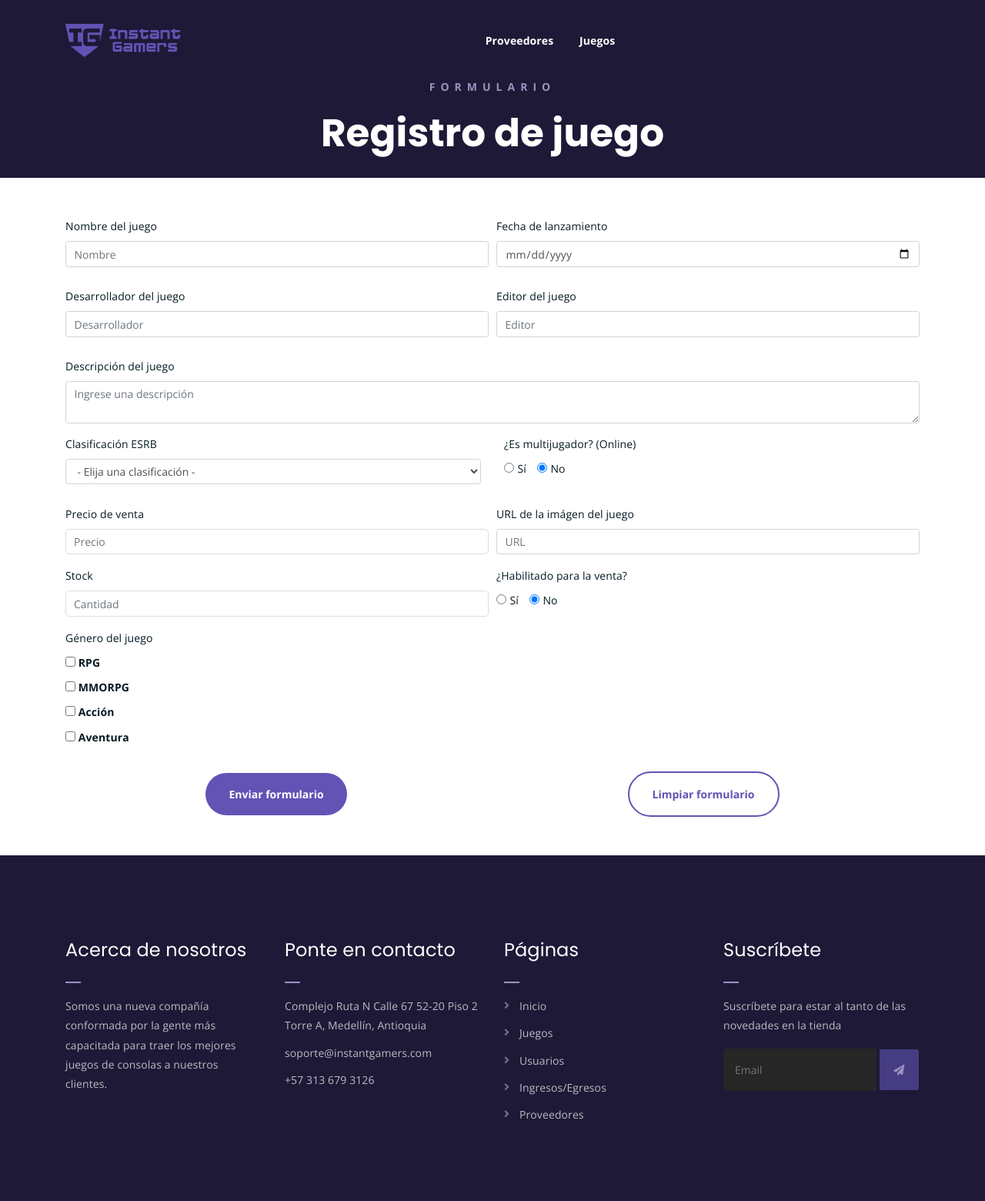
After one commit to sant-17/Gaming-Market-Django, a Django app: page /webapp/formularioJuego/ in a window 1280 px wide. The commit adds this page. Shown: the whole page at 77% size. Run offline with Django 4.2, Linux system fonts and the light colour scheme; data comes from the database, SQL or seed files in the repository; some libraries are stand-ins or nearby versions.

Commit message:
Creación de formularios

```diff
--- a/webapp/models.py
+++ b/webapp/models.py
@@ -11,7 +11,7 @@ class Proveedor(models.Model):
 
 
 class Genero(models.Model):
-    nombre = models.CharField(max_length=30)
+    nombre = models.CharField(max_length=30, unique=True)
 
     def __str__(self) -> str:
         return f"{self.nombre}"
@@ -24,10 +24,11 @@ class Juego(models.Model):
     descripcion = models.TextField()
     ESRB_CHOISES = (('E', 'Everyone'), ('E10', 'Everyone 10+'), ('T', 'Teen'), ('M', 'Mature 17+'), ('AO', 'Adults Only 18+'), ('RP', 'Rating Pending'))
     esrb = models.CharField(max_length=30, choices=ESRB_CHOISES, default='RP')
+    multijugador = models.BooleanField(default=False)
     stock = models.PositiveIntegerField()
     precio = models.DecimalField(max_digits=15, decimal_places=2, default=0.00)
     imagen = models.URLField(null=True, blank=True)
-    habilitado = models.BooleanField()
+    habilitado = models.BooleanField(default=False)
     generos = models.ManyToManyField(Genero)
 
     def __str__(self) -> str:
@@ -37,10 +38,9 @@ class Compra(models.Model):
     fecha = models.DateField()
     valor = models.DecimalField(max_digits=15, decimal_places=2, default=0.00)
     id_proveedor = models.ForeignKey(Proveedor, on_delete=models.DO_NOTHING)
-    juegos = models.ManyToManyField(Juego, through='Compra_detalle', blank=True)
 
     def __str__(self) -> str:
-        return f"{self.fecha} {self.valor}"
+        return f"{self.fecha} - {self.valor}"
 
 class Compra_detalle(models.Model):
     id_compra = models.ForeignKey(Compra, on_delete=models.DO_NOTHING)
@@ -66,7 +66,7 @@ class Rol(models.Model):
 class Usuario(models.Model):
     email = models.EmailField(max_length=100)
     clave = models.CharField(max_length=50)
-    id_permiso = models.ForeignKey(Rol, on_delete=models.DO_NOTHING)
+    id_rol = models.ForeignKey(Rol, on_delete=models.DO_NOTHING)
 
     def __str__(self) -> str:
         return f"{self.email}"
--- /dev/null
+++ b/webapp/templates/webapp/juego/formulario_juego.html
@@ -0,0 +1,139 @@
+{% extends 'webapp/base-crud.html' %}
+{% load static %}
+
+{% block titulo %}Formulario de Juego{% endblock titulo %}
+
+{% block encabezado %}Formulario{% endblock encabezado %}
+{% block subencabezado %}Registro de juego{% endblock subencabezado %}
+
+{% block contenedor %}
+<div class="contact-from-section mt-150 mb-150">
+    <div class="container">
+        <form action="{% url 'webapp:guardarJuego' %}" class="needs-validation" novalidate="" method="post">{% csrf_token %}
+            <div class="form-row">
+                <!-- Nombre del juego -->
+                <div class="col">
+                    <label for="nombreJuego">Nombre del juego</label>
+                    <input name="titulo" type="text" class="form-control" placeholder="Nombre" required>
+                </div>
+                <!-- Fecha de lanzamiento del juego -->
+                <div class="col">
+                    <label for="lanzamiendoJuego">Fecha de lanzamiento</label>
+                    <input name="fecha_lanzamiento" type="date" class="form-control" placeholder="Lanzamiento" required>
+                </div>
+            </div>
+            <br/>
+            <div class="form-row">
+                <!-- Desarrollador del juego -->
+                <div class="col">
+                    <label for="desarrolladorJuego">Desarrollador del juego</label>
+                    <input name="desarrollador" type="text" class="form-control" placeholder="Desarrollador" required>
+                </div>
+                <!-- Editor del juego -->
+                <div class="col">
+                    <label for="editorJuego">Editor del juego</label>
+                    <input name="editor" type="text" class="form-control" placeholder="Editor" required>
+                </div>
+            </div>
+            <br/>
+            <!-- Descripción del juego -->
+            <div class="form-group">
+                <label for="descripcionJuego">Descripción del juego</label>
+                <textarea name="descripcion" class="form-control" id="descripcionJuego" placeholder="Ingrese una descripción"
+                    name="descripcionTitulo" rows="2" required></textarea>
+            </div>
+            <div class="row">
+                <!-- ESRB -->
+
+                <div class="col">
+                    <label for="esrbJuego">Clasificación ESRB</label>
+                    <select name="esrb" class="form-control" id="esrbJuego" required>
+                        <option disabled selected value>- Elija una clasificación -</option>
+                        <option value="E">Everyone</option>
+                        <option value="E10">Everyone +10</option>
+                        <option value="T">Teen</option>
+                        <option value="M">Mature +17</option>
+                        <option value="AO">Adults Only +18</option>
+                        <option value="RP">Rating Pending</option>
+                    </select>
+                </div>
+
+
+                <!-- Multijugador -->
+                <div class="col">
+                    <label for="multijugadorJuego">¿Es multijugador? (Online)</label>
+                    <br/>
+                    <div class="form-check-inline">
+                        <label class="form-check-label">
+                            <input name="multijugador" type="radio" class="form-check-input" value="True">Sí
+                        </label>
+                      </div>
+                      <div class="form-check-inline">
+                        <label class="form-check-label">
+                            <input name="multijugador" type="radio" class="form-check-input" value="False" checked>No
+                        </label>
+                    </div>
+                </div>
+
+            </div>
+            <br/>
+
+            <div class="form-row">
+                <!-- Precio de venta -->
+                <div class="col">
+                    <label for="precioJuego">Precio de venta</label>
+                    <input name="precio" type="number" class="form-control" placeholder="Precio" required>
+                </div>
+                <!-- URL Imágen -->
+                <div class="col">
+                    <label for="imagenJuego">URL de la imágen del juego</label>
+                    <input name="imagen" type="url" class="form-control" placeholder="URL" required>
+                </div>
+            </div>
+
+            <div class="form-row">
+                <!-- Stock -->
+                <div class="col">
+                    <label for="stockJuego">Stock</label>
+                    <input name="stock" type="number" class="form-control" placeholder="Cantidad">
+                </div>
+                <!-- Habilitado -->
+                <div class="col">
+                    <label for="habilitadoJuego">¿Habilitado para la venta?</label>
+                    <br>
+                    <div class="form-check-inline">
+                        <label class="form-check-label">
+                            <input type="radio" class="form-check-input" name="habilitado" value="True">Sí
+                        </label>
+                      </div>
+                      <div class="form-check-inline">
+                        <label class="form-check-label">
+                            <input type="radio" class="form-check-input" name="habilitado" value="False" checked>No
+                        </label>
+                    </div>
+                </div>
+            </div>
+
+            <div class="form-row">
+                <!-- Genero -->
+                <div class="col">
+                    <label for="generoJuego">Género del juego</label>
+                    <br>
+
+                    {% for genero in generos %}
+                        <input type="checkbox" name="generos" id="option{{genero.id}}" value={{genero.id}} />
+                        <label for="option{{genero.id}}"><b>{{genero.nombre}}</b></label><br />
+                    {% endfor %}
+
+                </div>
+            </div>
+            <br>
+
+            <div class="form-btns">
+                <button type="submit">Enviar formulario</button>
+                <button type="reset">Limpiar formulario</button>
+            </div>
+        </form>
+    </div>
+</div>
+{% endblock contenedor %}
--- a/webapp/templates/webapp/proveedor/formulario_proveedor.html
+++ b/webapp/templates/webapp/proveedor/formulario_proveedor.html
@@ -1,10 +1,10 @@
 {% extends 'webapp/base-crud.html' %}
 {% load static %}
 
-{% block titulo %}Formulario de Proveedor{% endblock titulo %}
+{% block titulo %}Formulario de Género{% endblock titulo %}
 
 {% block encabezado %}Formulario{% endblock encabezado %}
-{% block subencabezado %}Registro de Proveedor{% endblock subencabezado %}
+{% block subencabezado %}Registro de género de juego{% endblock subencabezado %}
 
 {% block contenedor %}
 <div class="contact-from-section mt-150 mb-150">
--- a/webapp/urls.py
+++ b/webapp/urls.py
@@ -11,4 +11,28 @@ urlpatterns = [
 
     path('formularioGenero/', views.formularioGenero, name="formularioGenero"),
     path('guardarGenero/', views.guardarGenero, name="guardarGenero"),
+
+    path('formularioJuego/', views.formularioJuego, name="formularioJuego"),
+    path('guardarJuego/', views.guardarJuego, name="guardarJuego"),
+
+    path('formularioCompra/', views.formularioCompra, name="formularioCompra"),
+    path('guardarCompra/', views.guardarCompra, name="guardarCompra"),
+
+    path('formularioPermiso/', views.formularioPermiso, name="formularioPermiso"),
+    path('guardarPermiso/', views.guardarPermiso, name="guardarPermiso"),
+
+    path('formularioRol/', views.formularioRol, name="formularioRol"),
+    path('guardarRol/', views.guardarRol, name="guardarRol"),
+
+    path('formularioUsuario/', views.formularioUsuario, name="formularioUsuario"),
+    path('guardarUsuario/', views.guardarUsuario, name="guardarUsuario"),
+
+    path('formularioEmpleado/', views.formularioEmpleado, name="formularioEmpleado"),
+    path('guardarEmpleado/', views.guardarEmpleado, name="guardarEmpleado"),
+
+    path('formularioCliente/', views.formularioCliente, name="formularioCliente"),
+    path('guardarCliente/', views.guardarCliente, name="guardarCliente"),
+
+    path('formularioVenta/', views.formularioVenta, name="formularioVenta"),
+    path('guardarVenta/', views.guardarVenta, name="guardarVenta"),
 ]
--- a/webapp/views.py
+++ b/webapp/views.py
@@ -1,3 +1,4 @@
+
 from django.shortcuts import render, redirect
 from .models import *
 
@@ -44,3 +45,189 @@ def guardarGenero(request):
     except Exception as e:
         messages.error(request, f"Error: {e}")
     return redirect('webapp:formularioGenero')
+
+def formularioJuego(request):
+    return render(request, 'webapp/juego/formulario_juego.html', {"generos": Genero.objects.all()})
+
+def guardarJuego(request):
+    try:
+        if request.method == "POST":
+            juego = Juego(
+                titulo = request.POST['titulo'],
+                fecha_lanzamiento = request.POST['fecha_lanzamiento'],
+                desarrollador = request.POST['desarrollador'],
+                editor = request.POST['editor'],
+                descripcion = request.POST['descripcion'],
+                esrb = request.POST['esrb'],
+                multijugador = request.POST['multijugador'],
+                stock = request.POST['stock'],
+                precio = request.POST['precio'],
+                imagen = request.POST['imagen'],
+                habilitado = request.POST['habilitado']
+            )
+            juego.save()
+            generos = request.POST.getlist('generos')
+            for generoID in generos:
+                genero = Genero.objects.get(id=int(generoID))
+                juego.generos.add(genero)
+            juego.save()
+            messages.success(request, "Juego guardado correctamente")
+        else:
+            messages.warning(request, "Usted no ha enviado datos")
+    except Exception as e:
+        messages.error(request, f"Error: {e}")
+    return redirect('webapp:formularioJuego')
+
+def formularioCompra(request):
+    return render(request, 'webapp/compra/formulario_compra.html', {"proveedores": Proveedor.objects.all()})
+
+def guardarCompra(request):
+    try:
+        if request.method == "POST":
+            proveedorID = request.POST['proveedor']
+            proveedor = Proveedor.objects.get(id=int(proveedorID))
+
+            compra = Compra(
+                fecha = request.POST['fecha'],
+                valor = request.POST['valor'],
+                id_proveedor = proveedor
+            )
+            compra.save()
+            messages.success(request, "Compra guardada correctamente")
+        else:
+            messages.warning(request, "Usted no ha enviado datos")
+    except Exception as e:
+        messages.error(request, f"Error: {e}")
+    return redirect('webapp:formularioCompra')
+
+def formularioPermiso(request):
+    return render(request, 'webapp/permiso/formulario_permiso.html')
+
+def guardarPermiso(request):
+    try:
+        if request.method == "POST":
+            permiso = Permiso(
+                nombre=request.POST['nombre'],
+            )
+            permiso.save()
+            messages.success(request, "Permiso guardado correctamente")
+        else:
+            messages.warning(request, "Usted no ha enviado datos")
+    except Exception as e:
+        messages.error(request, f"Error: {e}")
+    return redirect('webapp:formularioPermiso')
+
+def formularioRol(request):
+    return render(request, 'webapp/rol/formulario_rol.html', {"permisos": Permiso.objects.all()})
+
+def guardarRol(request):
+    try:
+        if request.method == "POST":
+            rol = Rol(
+                nombre = request.POST['nombre'],
+            )
+            rol.save()
+            permisos = request.POST.getlist('permisos')
+            for permisoID in permisos:
+                permiso = Permiso.objects.get(id=int(permisoID))
+                rol.permisos.add(permiso)
+            rol.save()
+            messages.success(request, "Rol guardado correctamente")
+        else:
+            messages.warning(request, "Usted no ha enviado datos")
+    except Exception as e:
+        messages.error(request, f"Error: {e}")
+    return redirect('webapp:formularioRol')
+
+def formularioUsuario(request):
+    return render(request, 'webapp/usuario/formulario_usuario.html', {"roles": Rol.objects.all()})
+
+def guardarUsuario(request):
+    try:
+        if request.method == "POST":
+            rolID = request.POST['rol']
+            rol = Rol.objects.get(id=int(rolID))
+
+            usuario = Usuario(
+                email = request.POST['email'],
+                clave = request.POST['clave'],
+                id_rol = rol,
+            )
+            usuario.save()
+            messages.success(request, "Usuario guardado correctamente")
+        else:
+            messages.warning(request, "Usted no ha enviado datos")
+    except Exception as e:
+        messages.error(request, f"Error: {e}")
+    return redirect('webapp:formularioUsuario')
+
+def formularioEmpleado(request):
+    return render(request, 'webapp/empleado/formulario_empleado.html', {"usuarios": Usuario.objects.all()})
+
+def guardarEmpleado(request):
+    try:
+        if request.method == "POST":
+            usuarioID = request.POST['usuario']
+            usuario = Usuario.objects.get(id=int(usuarioID))
+
+            empleado = Empleado(
+                cedula = request.POST['cedula'],
+                nombre = request.POST['nombre'],
+                apellido = request.POST['apellido'],
+                telefono = request.POST['telefono'],
+                fecha_nacimiento = request.POST['fecha_nacimiento'],
+                municipio_residencia = request.POST['municipio_residencia'],
+                direccion_residencia = request.POST['direccion_residencia'],
+                id_usuario = usuario,
+            )
+            empleado.save()
+            messages.success(request, "Empleado guardado correctamente")
+        else:
+            messages.warning(request, "Usted no ha enviado datos")
+    except Exception as e:
+        messages.error(request, f"Error: {e}")
+    return redirect('webapp:formularioEmpleado')
+
+def formularioCliente(request):
+    return render(request, 'webapp/cliente/formulario_cliente.html', {"usuarios": Usuario.objects.all()})
+
+def guardarCliente(request):
+    try:
+        if request.method == "POST":
+            usuarioID = request.POST['usuario']
+            usuario = Usuario.objects.get(id=int(usuarioID))
+
+            cliente = Cliente(
+                nombre = request.POST['nombre'],
+                apellido = request.POST['apellido'],
+                fecha_nacimiento = request.POST['fecha_nacimiento'],
+                id_usuario = usuario,
+            )
+            cliente.save()
+            messages.success(request, "Cliente guardado correctamente")
+        else:
+            messages.warning(request, "Usted no ha enviado datos")
+    except Exception as e:
+        messages.error(request, f"Error: {e}")
+    return redirect('webapp:formularioCliente')
+
+def formularioVenta(request):
+    return render(request, 'webapp/venta/formulario_venta.html', {"clientes": Cliente.objects.all()})
+
+def guardarVenta(request):
+    try:
+        if request.method == "POST":
+            clienteID = request.POST['cliente']
+            cliente = Cliente.objects.get(id=int(clienteID))
+
+            venta = Venta(
+                total = request.POST['total'],
+                id_cliente = cliente
+            )
+            venta.save()
+            messages.success(request, "Venta guardado correctamente")
+        else:
+            messages.warning(request, "Usted no ha enviado datos")
+    except Exception as e:
+        messages.error(request, f"Error: {e}")
+    return redirect('webapp:formularioVenta')
```
Also changed, not shown: webapp/templates/webapp/cliente/formulario_cliente.html (added, +51 -0 lines), webapp/templates/webapp/compra/formulario_compra.html (added, +44 -0 lines), webapp/templates/webapp/empleado/formulario_empleado.html (added, +74 -0 lines), webapp/templates/webapp/permiso/formulario_permiso.html (added, +27 -0 lines), webapp/templates/webapp/rol/formulario_rol.html (added, +35 -0 lines), webapp/templates/webapp/usuario/formulario_usuario.html (added, +41 -0 lines), webapp/templates/webapp/venta/formulario_venta.html (added, +38 -0 lines), db.sqlite3, webapp/migrations/0002_juego_multijugador_alter_juego_habilitado.py (added), webapp/migrations/0003_alter_genero_nombre.py (added), webapp/migrations/0004_remove_compra_juegos.py (added), webapp/migrations/0005_alter_compra_id_proveedor.py (added), webapp/migrations/0006_alter_compra_id_proveedor.py (added), webapp/migrations/0007_rename_id_permiso_usuario_id_rol.py (added).
